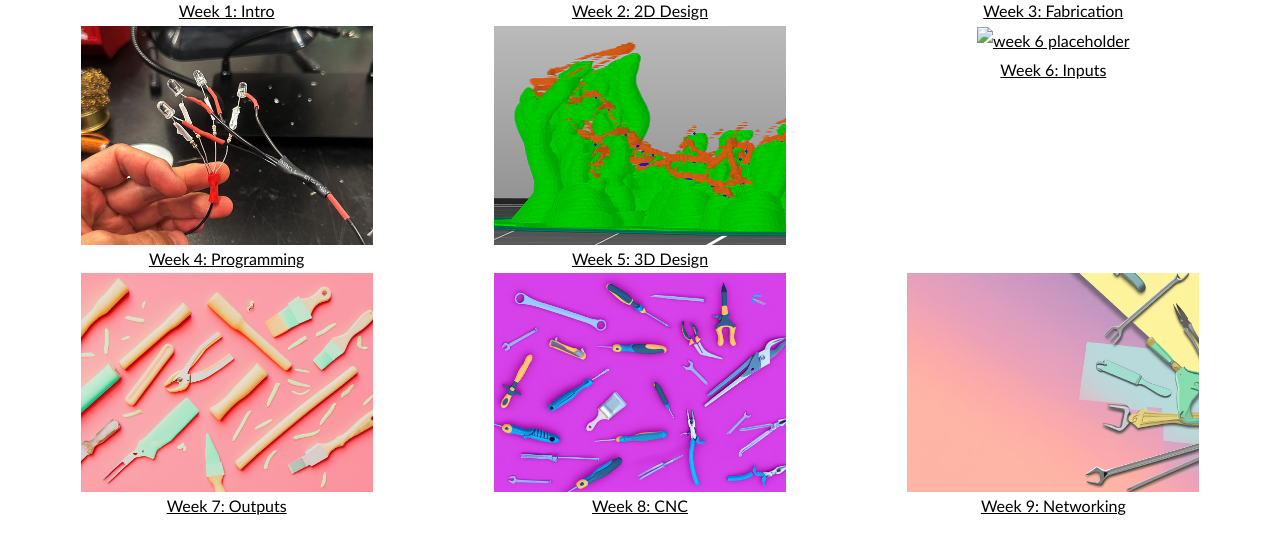
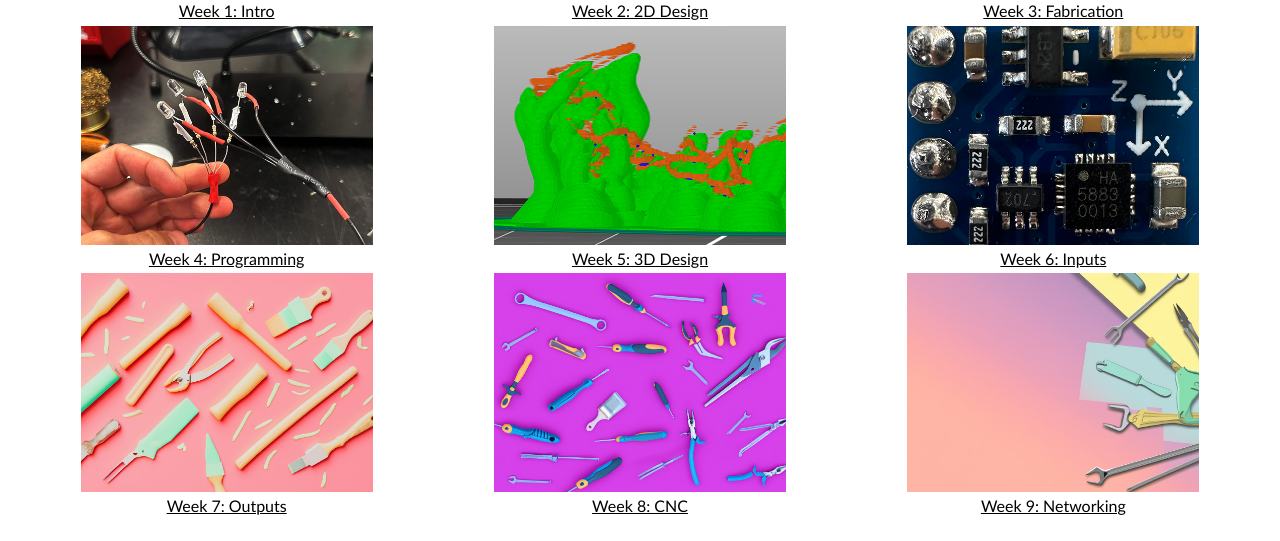
Before and after one commit to wyattroy/ps70, a plain HTML site: page index.html in a window 1280 px wide. Shown: the part 365-906 px from the top of the page. Drawn offline with nearby package versions, Linux system fonts and the light colour scheme.

Commit message:
trying to fix the week 6 placeholder image

```diff
--- a/index.html
+++ b/index.html
@@ -64,7 +64,7 @@
     </div>
     <div class="col-sm-4">
       <a href="./06_inputs/index.html">
-        <img style="width: 75%" src="./06_inputs/week6-placeholder-image.jpg" alt="week 6 placeholder">
+        <img style="width: 75%" src="./06_inputs/images/week6.jpg" alt="week 6 placeholder">
       </a>
       <br>
       <a href="./06_inputs/index.html">Week 6: Inputs</a>
```
Also changed, not shown: 06_inputs/images/week6.jpg (added), 1 other file.
